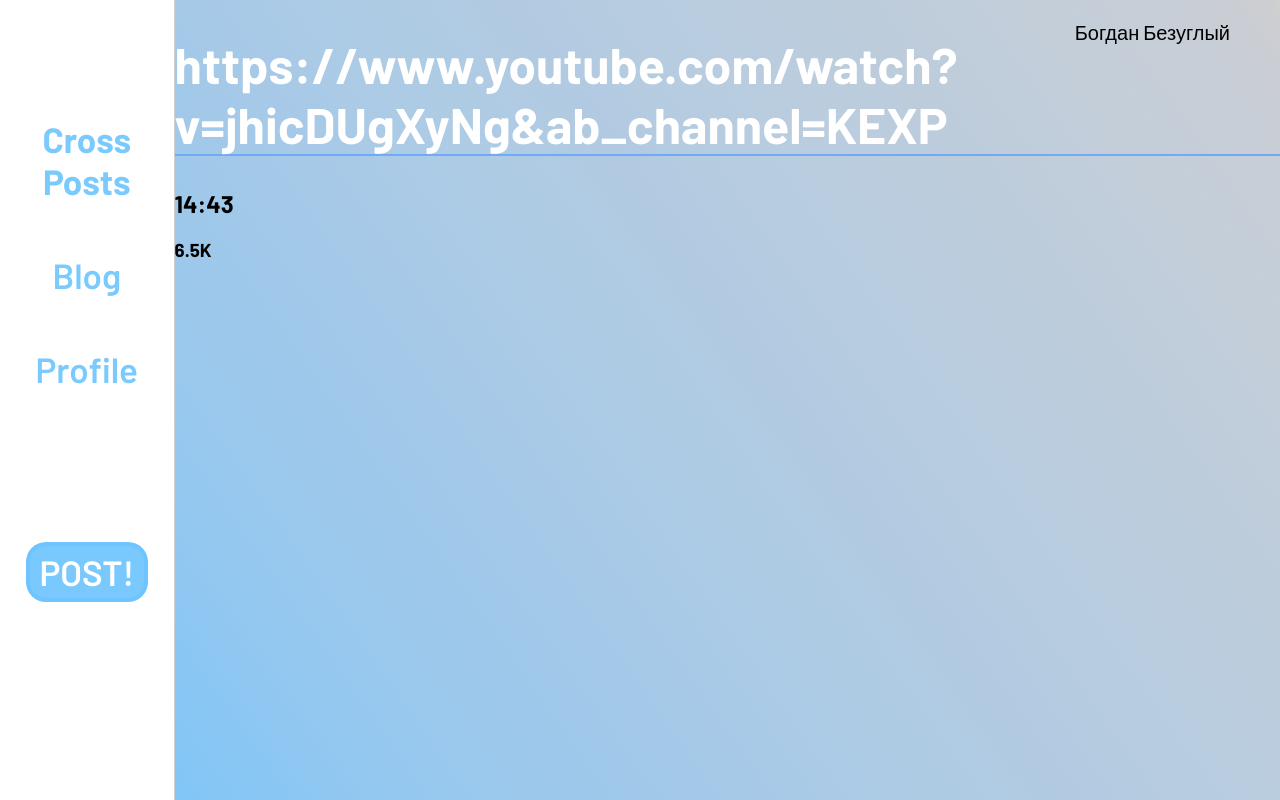
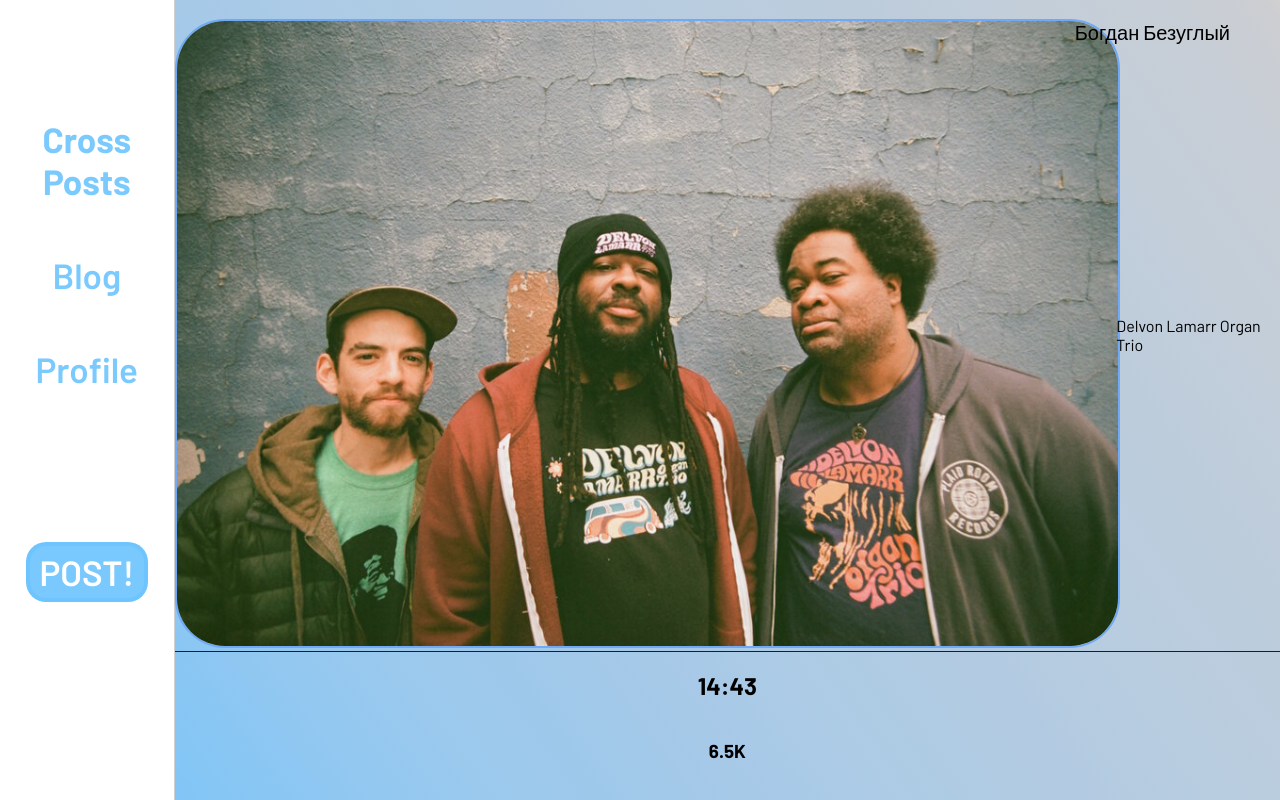
Before and after one commit to bboddyya/CrossPosts_sandbox, a React (Create React App) app: page /tasks/1234123 in a window 1280 px wide. Built offline with nearby package versions, Linux system fonts and the light colour scheme.

Commit message:
Начал верстку вкладки поста

```diff
--- /dev/null
+++ b/src/Pages/SinglePost/SinglePost.css
@@ -0,0 +1,22 @@
+.singlePostWrapper {
+  display: flex;
+  flex-direction: column;
+  align-items: center;
+  justify-content: center;
+}
+
+.singlePostHeader {
+  display: flex;
+  flex-direction: row;
+  border-bottom: solid blue 1px;
+  align-items: center;
+  justify-content: center;
+}
+
+.singlePostPhoto {
+}
+
+.singlePostPhoto .lnr-user {
+  font-size: 100px;
+  color: rgb(112, 170, 246);
+}
--- a/src/Pages/SinglePost/SinglePost.js
+++ b/src/Pages/SinglePost/SinglePost.js
@@ -1,19 +1,36 @@
 import React, { useContext } from "react";
 import { useParams } from "react-router-dom";
 import { Context } from "../../Context";
+import "./SinglePost.css";
 
 function SinglePost() {
   const { id } = useParams();
-  const { tasks } = useContext(Context);
+  const { tasks, darkMode, themeColor } = useContext(Context);
 
-  const { title, time, likes } =
+  const { author, title, time, date, likes, replies, shares, picture } =
     tasks.find((el) => JSON.stringify(el.id) === id) || "";
-
-  console.log(useParams());
 
   return (
     <div className="singlePostWrapper">
-      <h1>{title}</h1>
+      <div className="singlePostHeader">
+        <div className="singlePostPhoto">
+          {picture ? (
+            <img
+              src={picture}
+              alt=""
+              className="picture"
+              style={darkMode ? themeColor.pictureBorder : null}
+            />
+          ) : (
+            <div
+              className="lnr lnr-user profilePicture"
+              style={darkMode ? themeColor.profilePicture : null}
+            />
+          )}
+        </div>
+
+        <div className="singlePostName">{author}</div>
+      </div>
       <h2>{time}</h2>
       <h3>{likes}</h3>
     </div>
--- a/src/Pages/Tasks/UI/Post.js
+++ b/src/Pages/Tasks/UI/Post.js
@@ -1,10 +1,10 @@
 import React, { useContext } from "react";
 import "./Posts.css";
 import { Context } from "../../../Context";
-import { Link, Switch } from "react-router-dom";
+import { Link } from "react-router-dom";
 
 function Post() {
-  const { tasks, darkMode, themeColor, SinglePost } = useContext(Context);
+  const { tasks, darkMode, themeColor } = useContext(Context);
 
   return (
     <div className="postWrapper">
```
